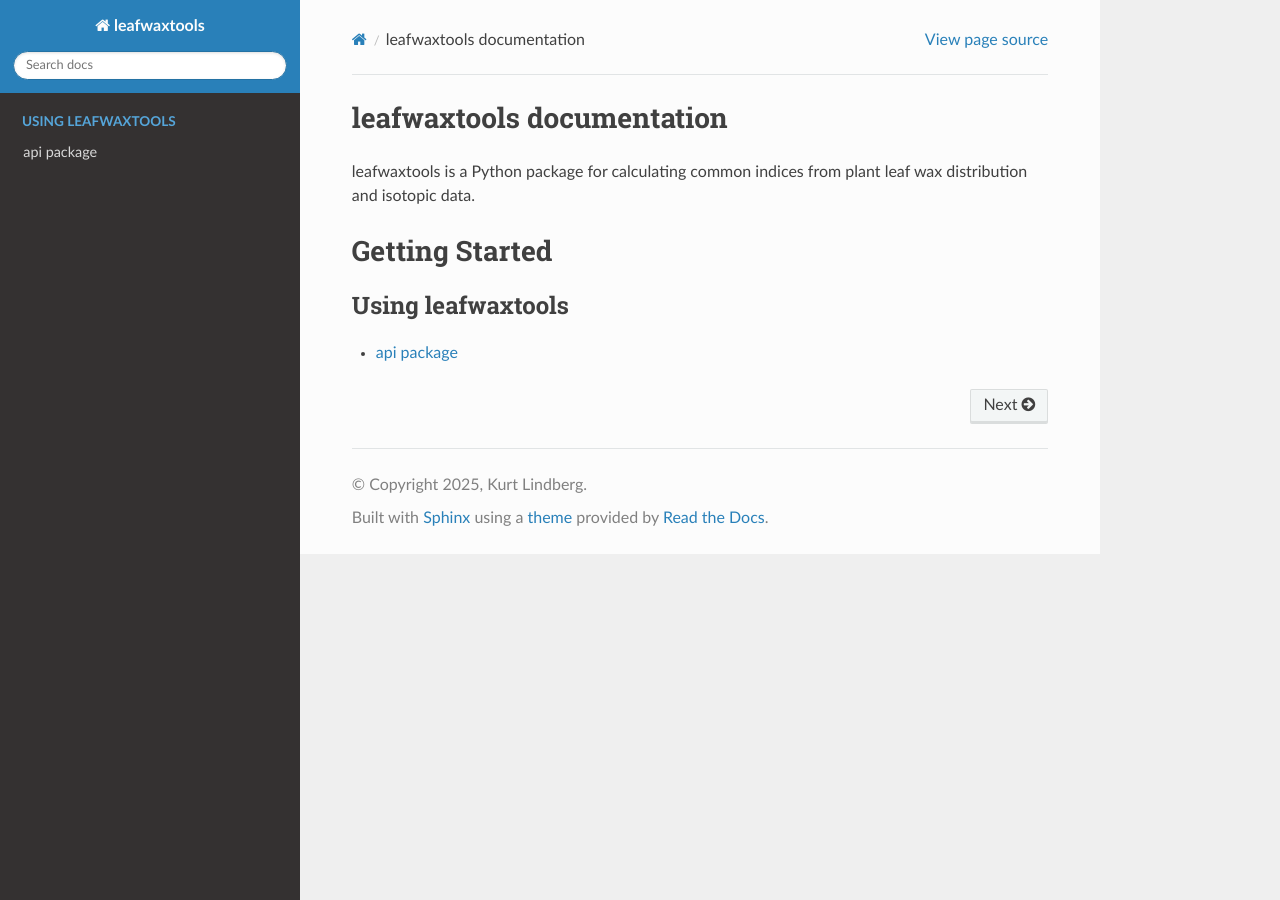
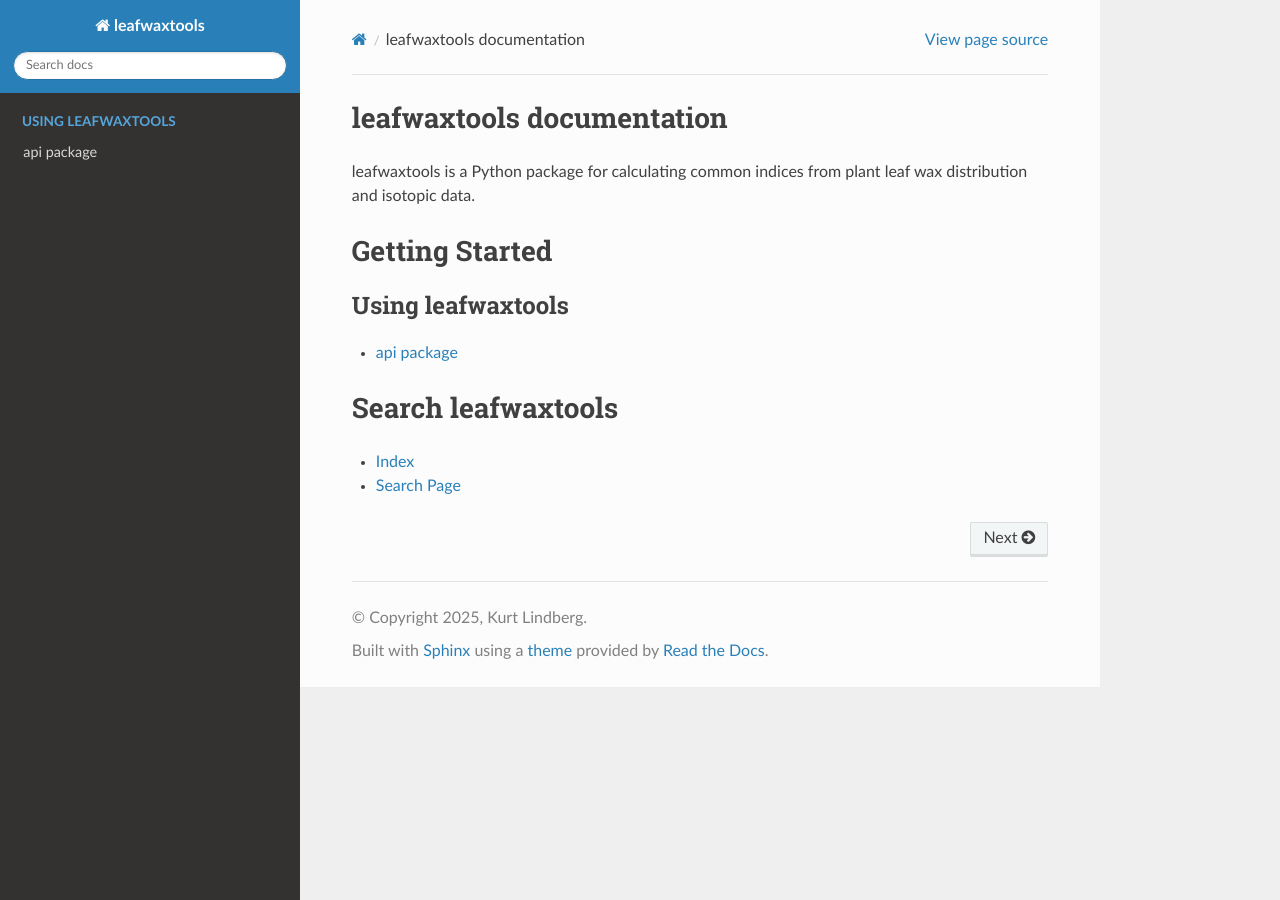
Before and after one commit to kurtlindberg/leafwaxtools, a Sphinx documentation site: the page built from docs/source/index.rst, in a window 1280 px wide. Built offline with Sphinx 7.4.7 and the Read the Docs theme 3.1.0, drawn with Linux system fonts in a browser that asks for light colours.

Commit message:
Add search feature

```diff
--- a/docs/source/index.rst
+++ b/docs/source/index.rst
@@ -12,7 +12,13 @@ Getting Started
 ===============
 
 .. toctree::
+   :caption: Using leafwaxtools
    :maxdepth: 1
-   :caption: Using leafwaxtools
 
    api.rst
+
+Search leafwaxtools
+===================
+
+* :ref:`genindex`
+* :ref:`search`
```
